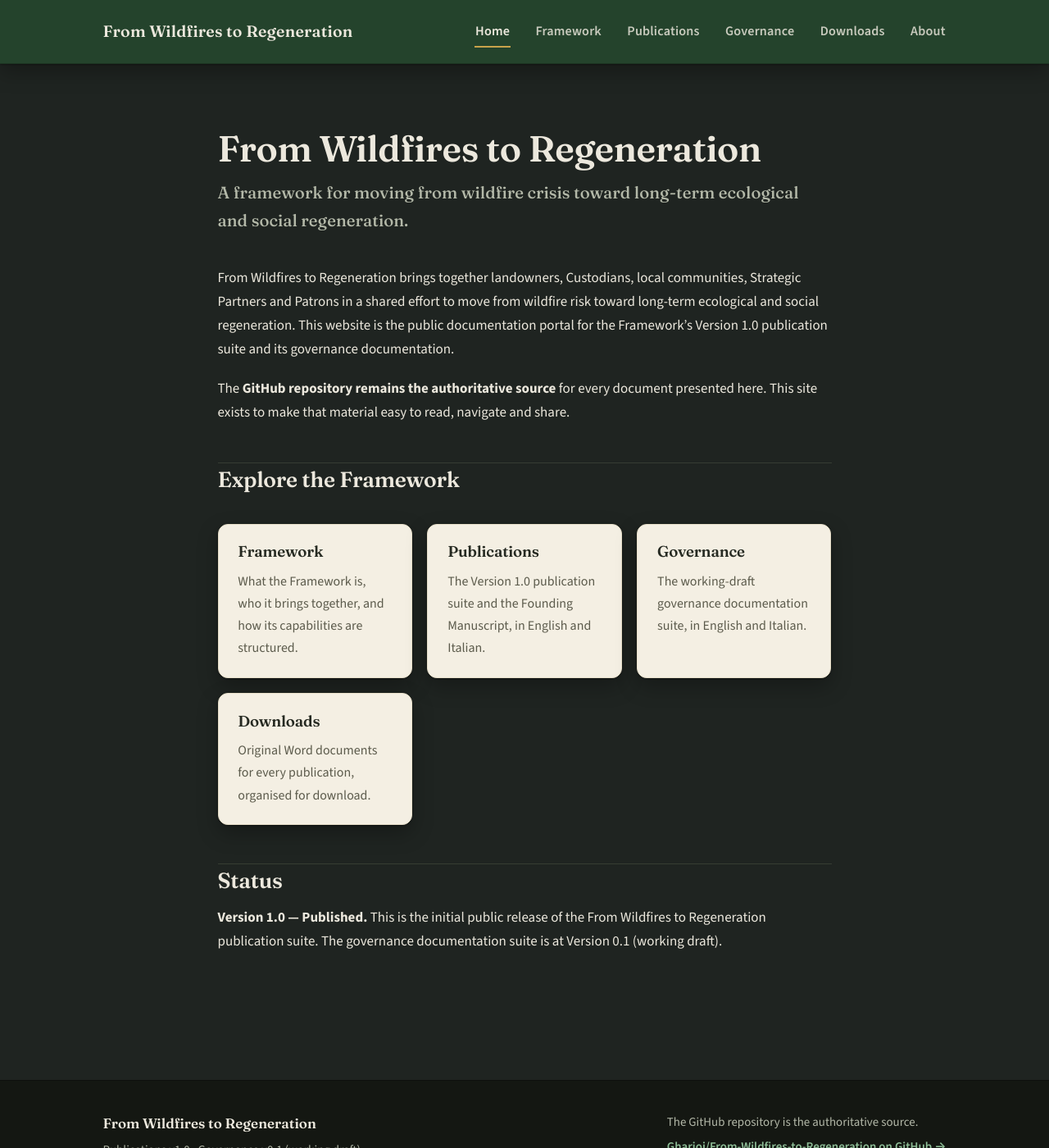
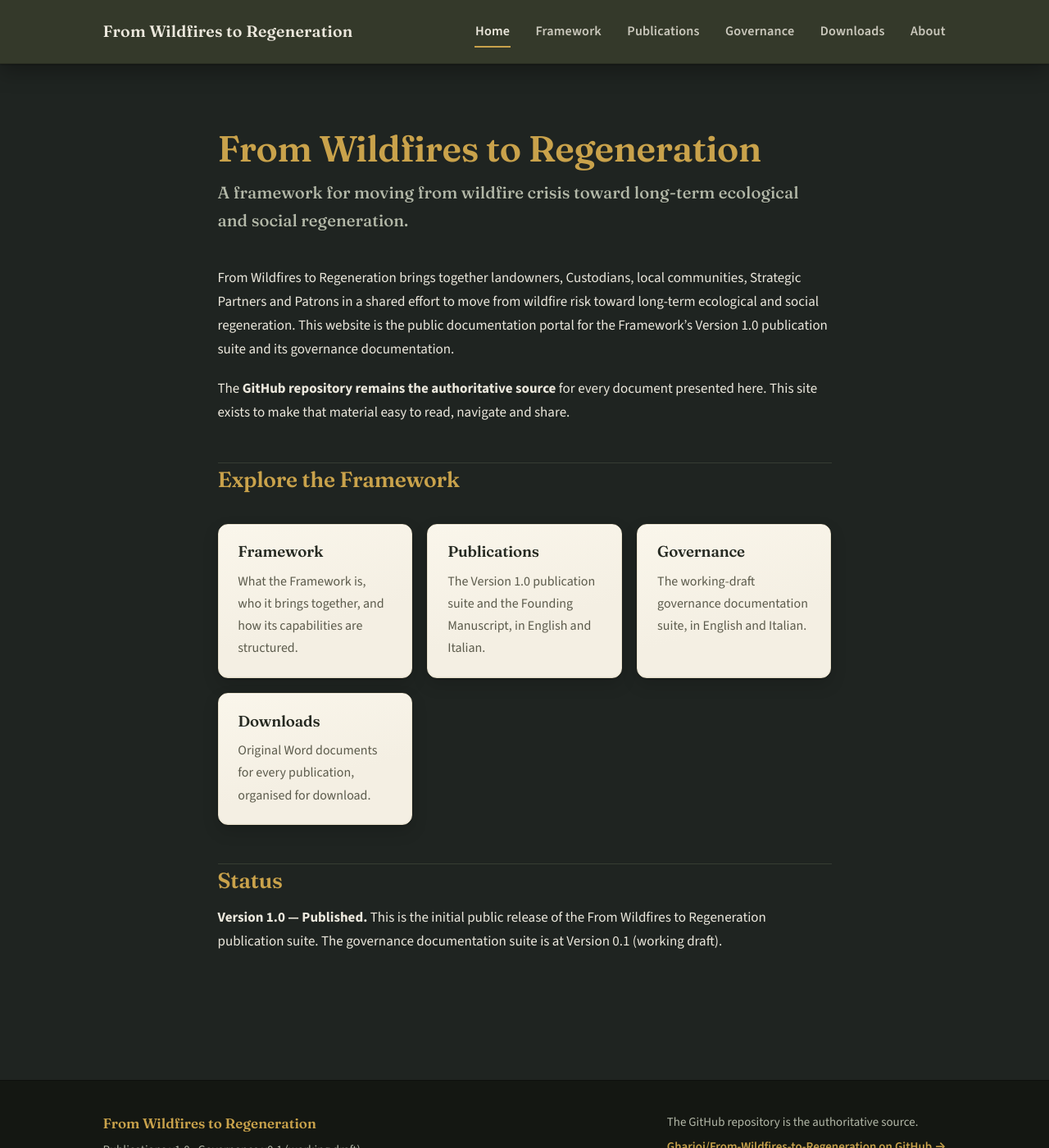
Before and after one commit to Gharioj/From-Wildfires-to-Regeneration, a Jekyll site: the page built from index.md, in a window 1280 px wide and 1400 px high. Shown: the whole window at 82% size. Built offline with Jekyll 4.4.1, drawn with Linux system fonts in a browser that asks for light colours.

Commit message:
Version 1.1 visual refinement: nav, headings, cards, buttons, footer
- Navigation bar deepened from a brighter forest green to a muted,
  calmer olive-forest tone.
- Ochre accent extended to h1/h2 (major page headings) for
  consistency, verified against contrast.
- Cards, document-list rows and the downloads table gain a subtle
  top-to-base gradient and gentle inset edge lighting, with a softer,
  less heavy shadow — depth without a glow effect.
- Buttons: slightly more generous padding and a refined hover shadow
  for consistency.
- Footer: project title and repository link now carry the ochre
  accent (green on link hover) for a warmer footer.

CSS only — no content, Markdown, page structure, URLs or downloads
changed.

```diff
--- a/assets/css/style.css
+++ b/assets/css/style.css
@@ -9,8 +9,8 @@
   --text: #ece8dd;
   --text-muted: #b3b8a8;
 
-  /* Navigation — its own forest-green zone */
-  --nav-bg: #24432c;
+  /* Navigation — a calm, muted olive-forest zone */
+  --nav-bg: #34392a;
   --nav-text: #ece8dd;
 
   /* Primary — forest green */
@@ -29,6 +29,9 @@
   --card-border: #e7dfc9;
 
   --shadow: 0 1px 2px rgba(0, 0, 0, 0.3), 0 10px 26px rgba(0, 0, 0, 0.28);
+  --card-gradient: linear-gradient(165deg, #faf6eb 0%, var(--card-bg) 62%);
+  --card-shadow: inset 0 1px 0 rgba(255, 255, 255, 0.55), inset 0 -1px 0 rgba(0, 0, 0, 0.03),
+    0 1px 2px rgba(0, 0, 0, 0.16), 0 8px 20px rgba(0, 0, 0, 0.14);
   --max-width: 800px;
 }
 
@@ -172,13 +175,14 @@ h1, h2, h3, h4 {
   letter-spacing: -0.01em;
 }
 
-h1 { font-size: 2.35rem; margin: 0 0 0.6rem; }
+h1 { font-size: 2.35rem; margin: 0 0 0.6rem; color: var(--ochre); }
 h2 {
   font-size: 1.55rem;
   margin-top: 2.75rem;
   margin-bottom: 0.9rem;
   padding-top: 0.25rem;
   border-top: 1px solid var(--border);
+  color: var(--ochre);
 }
 h2:first-child { border-top: none; padding-top: 0; margin-top: 0; }
 h3 { font-size: 1.2rem; margin-top: 2rem; margin-bottom: 0.6rem; }
@@ -216,15 +220,16 @@ li { margin-bottom: 0.4rem; }
   padding: 1.3rem 1.4rem;
   text-decoration: none;
   color: var(--card-text);
-  background: var(--card-bg);
+  background: var(--card-gradient);
   height: 100%;
-  box-shadow: var(--shadow);
-  transition: transform 0.15s ease, border-color 0.15s ease;
+  box-shadow: var(--card-shadow);
+  transition: transform 0.15s ease, border-color 0.15s ease, box-shadow 0.15s ease;
 }
 
 .card:hover {
   border-color: var(--ochre);
   transform: translateY(-2px);
+  box-shadow: var(--card-shadow), 0 10px 22px rgba(0, 0, 0, 0.16);
 }
 
 .card h3 {
@@ -253,16 +258,17 @@ li { margin-bottom: 0.4rem; }
 .doc-list li {
   border: 1px solid var(--card-border);
   border-radius: 12px;
-  background: var(--card-bg);
+  background: var(--card-gradient);
   padding: 1.1rem 1.3rem;
   margin: 0;
-  box-shadow: var(--shadow);
-  transition: border-color 0.15s ease, transform 0.15s ease;
+  box-shadow: var(--card-shadow);
+  transition: border-color 0.15s ease, transform 0.15s ease, box-shadow 0.15s ease;
 }
 
 .doc-list li:hover {
   border-color: var(--ochre);
   transform: translateY(-1px);
+  box-shadow: var(--card-shadow), 0 8px 18px rgba(0, 0, 0, 0.14);
 }
 
 .doc-list .doc-title {
@@ -311,19 +317,21 @@ li { margin-bottom: 0.4rem; }
   display: inline-block;
   background: var(--green-fill);
   color: var(--on-green);
-  padding: 0.6rem 1.25rem;
+  padding: 0.65rem 1.4rem;
   border-radius: 8px;
   text-decoration: none;
   font-size: 0.92rem;
   font-weight: 700;
+  letter-spacing: 0.01em;
   box-shadow: var(--shadow);
-  transition: background 0.15s ease, color 0.15s ease, transform 0.15s ease;
+  transition: background 0.15s ease, color 0.15s ease, transform 0.15s ease, box-shadow 0.15s ease;
 }
 
 .button:hover {
   background: var(--ochre);
   color: var(--on-ochre);
   transform: translateY(-1px);
+  box-shadow: 0 2px 4px rgba(0, 0, 0, 0.32), 0 12px 22px rgba(0, 0, 0, 0.24);
 }
 
 .lang-switch {
@@ -407,13 +415,13 @@ li { margin-bottom: 0.4rem; }
 .site-footer-brand {
   font-family: "Fraunces", Georgia, serif;
   font-weight: 600;
-  color: var(--text);
+  color: var(--ochre);
   font-size: 1rem;
 }
 
 .site-footer-repo { text-align: left; }
-.site-footer-repo a { color: var(--green); font-weight: 600; text-decoration: none; }
-.site-footer-repo a:hover { color: var(--ochre); }
+.site-footer-repo a { color: var(--ochre); font-weight: 600; text-decoration: none; }
+.site-footer-repo a:hover { color: var(--green); }
 
 /* ---------- Downloads table ---------- */
 
@@ -424,8 +432,8 @@ li { margin-bottom: 0.4rem; }
   border: 1px solid var(--card-border);
   border-radius: 10px;
   overflow: hidden;
-  box-shadow: var(--shadow);
-  background: var(--card-bg);
+  box-shadow: var(--card-shadow);
+  background: var(--card-gradient);
   color: var(--card-text);
 }
 
```
